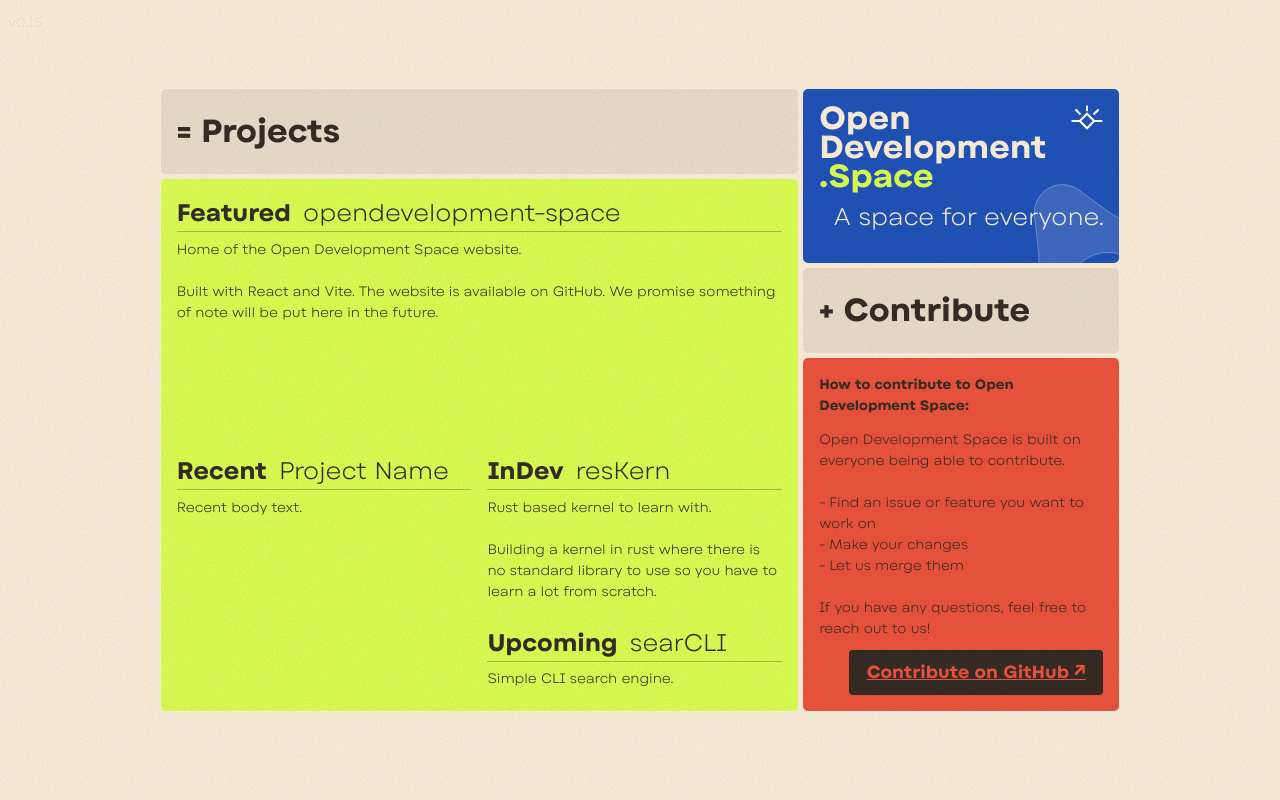
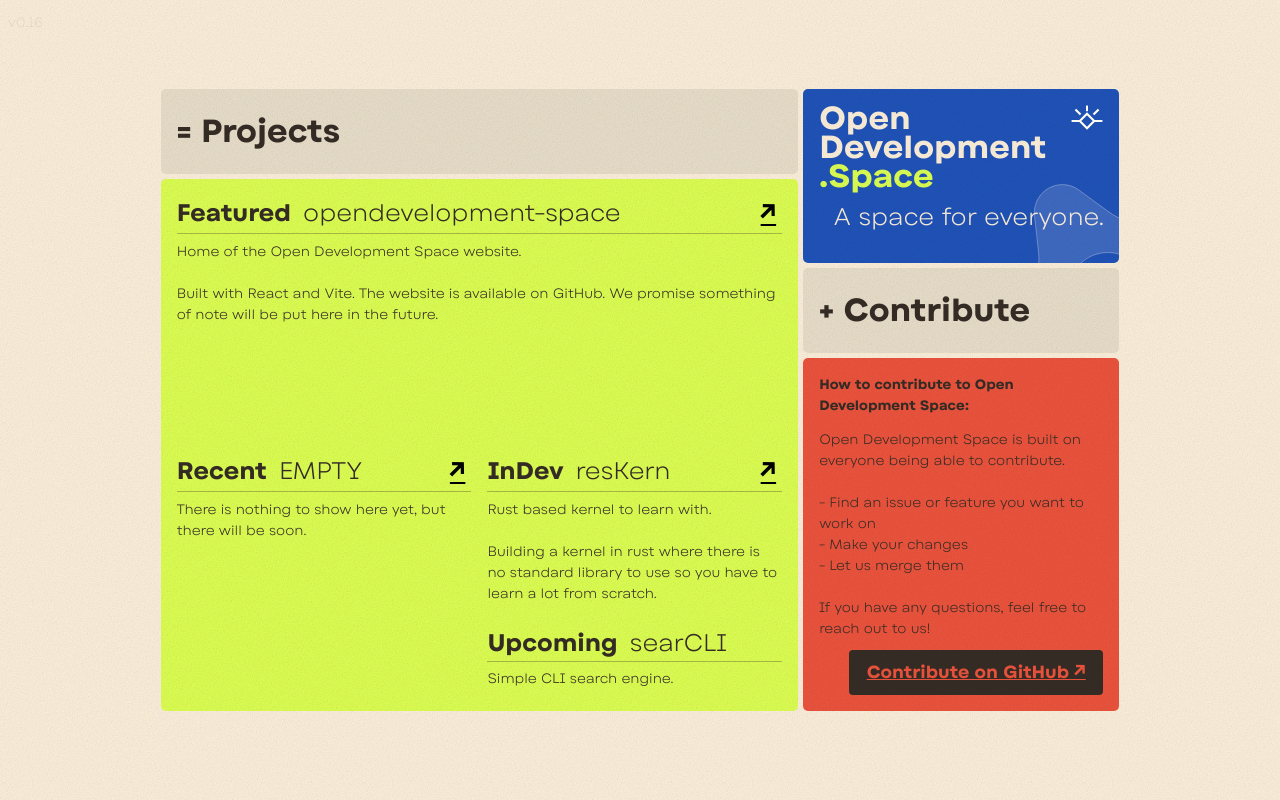
Before and after one commit to Open-Development-Space/opendevelopment-space, a React (Vite) app: page / in a window 1280 px wide. Built offline with nearby package versions, Linux system fonts and the light colour scheme.

Commit message:
v0.16 links and pre release ready

```diff
--- a/src/App.css
+++ b/src/App.css
@@ -201,6 +201,7 @@
     font-size: 1.5rem;
     display: flex;
     flex-direction: row;
+    width: auto;
     border-bottom: 1px solid var(--staticink50);
 }
 #projects-name{
@@ -218,6 +219,19 @@
     font-size: 0.85rem;
     -webkit-mask-image: linear-gradient(to bottom, black 95%, transparent 100%);
     mask-image: linear-gradient(to bottom, black 95%, transparent 100%);
+}
+.projects-button{
+    background: none;
+    border: none;
+    text-decoration: none;
+    font-size: 1.5rem;
+    font-family: 'TitleFont', 'Trebuchet MS', sans-serif;
+    margin-left: auto;
+    transition: translate 0.25s ease-out;
+}
+.projects-button:hover{
+    translate: 3px -3px;
+    transition: translate 0.25s ease-out;
 }
 
 #contribute-title-panel {
--- a/src/App.jsx
+++ b/src/App.jsx
@@ -14,7 +14,7 @@
     return (
         <div className="app-shell">
             <main className="bento-grid">
-                <div class="version"><br/>v0.15</div>
+                <div class="version"><br/>v0.16</div>
                 <section class="bento-section" id="title" aria-label="title">
                     <img className="title-logo-outline" src={logoOutline} alt="" aria-hidden="true" />
                     <button
@@ -41,6 +41,11 @@
                         <div id="projects-title">
                             Featured
                             <div id="projects-name">opendevelopment-space</div>
+                            <button class="projects-button" type="button" aria-label="View on GitHub">
+                                <a href="https://github.com/Open-Development-Space/opendevelopment-space" target="_blank" rel="noopener noreferrer">
+                                    ↗
+                                </a>
+                            </button>
                         </div>
                         <div id="projects-body">
                             Home of the Open Development Space website. <br/>
@@ -51,16 +56,26 @@
                     <section class="projects-section" id="projects-recent">
                         <div id="projects-title">
                             Recent
-                            <div id="projects-name">Project Name</div>
+                            <div id="projects-name">EMPTY</div>
+                            <button class="projects-button" type="button" aria-label="View on GitHub">
+                                <a href="https://github.com/Open-Development-Space" target="_blank" rel="noopener noreferrer">
+                                    ↗
+                                </a>
+                            </button>
                         </div>
                         <div id="projects-body">
-                            Recent body text.
+                            There is nothing to show here yet, but there will be soon.
                         </div>
                     </section>
                     <section class="projects-section" id="projects-indev">
                         <div id="projects-title">
                             InDev
                             <div id="projects-name">resKern</div>
+                            <button class="projects-button" type="button" aria-label="View on GitHub">
+                                <a href="https://github.com/Open-Development-Space/resKern" target="_blank" rel="noopener noreferrer">
+                                    ↗
+                                </a>
+                            </button>
                         </div>
                         <div id="projects-body">
                             Rust based kernel to learn with.
```
